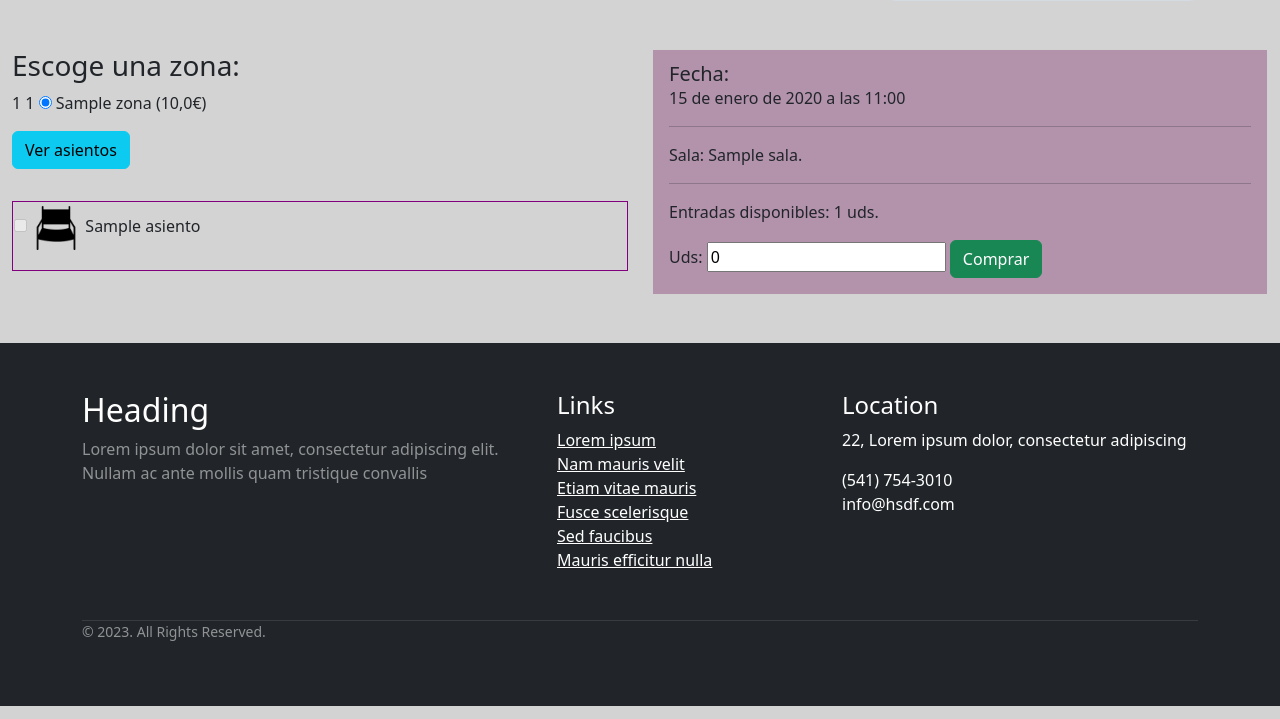
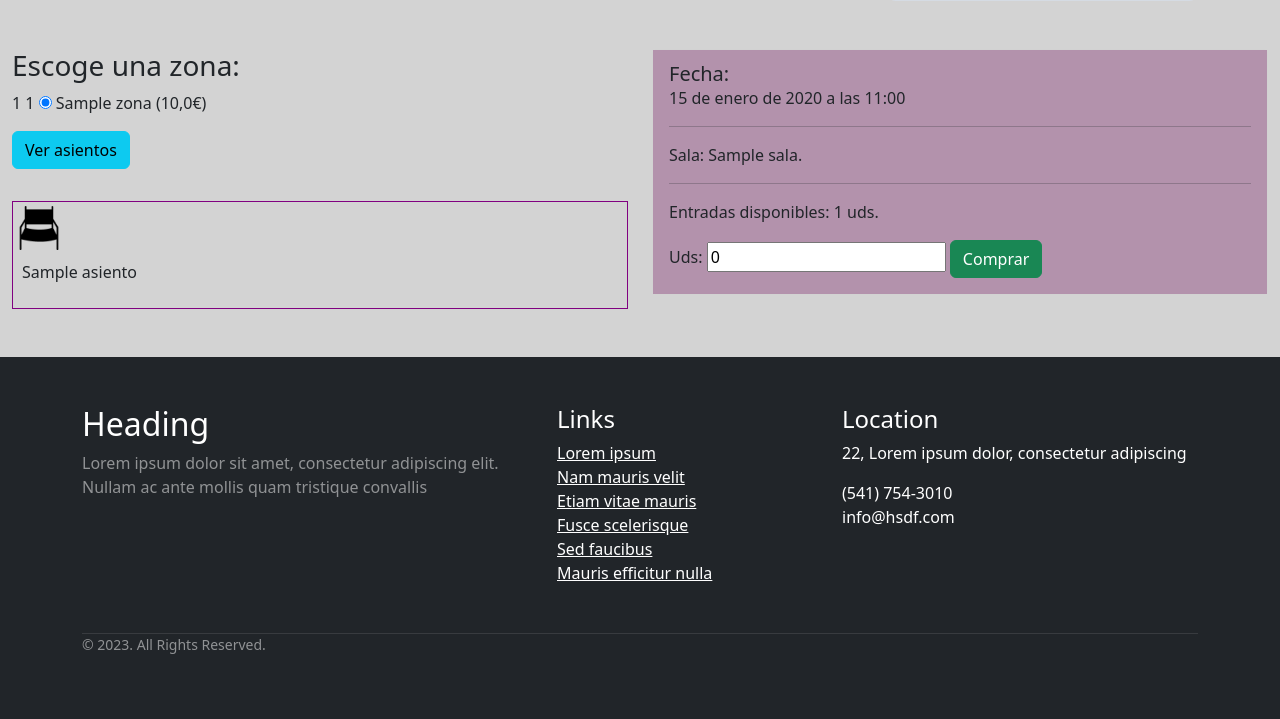
Before and after one commit to marinatg/FCT_MarinaTeran, a Django app: page /main/eventoDetalle/1 in a window 1280 px wide. Shown: the part 839-1558 px from the top of the page. Run offline with Django 4.2, Linux system fonts and the light colour scheme; tables that the repository leaves empty hold one stand-in row (values such as "Sample post"); grey boxes marked "Sample" are stand-in pictures.

Commit message:
mapa de asientos JS y CSS

```diff
--- a/main/templates/main/eventoDetalle.html
+++ b/main/templates/main/eventoDetalle.html
@@ -4,33 +4,50 @@
 <html>
 {% block content %}
 <head>
+<style>
+  #asientosDisponibles input[type='checkbox'] {
+    display: none;
+  }
+</style>
 <script src="https://code.jquery.com/jquery-3.6.0.min.js"></script>
 <script>
   document.addEventListener("DOMContentLoaded", function() {
     console.log("dentro de la funcion");
-        var asientos = document.getElementById("asientosDisponibles");
-        console.log(asientos);
-        var arrayAsientos = asientos.getElementsByTagName("input");
+    var arrayAsientos = document.querySelectorAll("#asientosDisponibles input[type='checkbox']");
     console.log(arrayAsientos);
     var unidades = document.getElementById("unidades");
     var uds = unidades.value;
 
-        for(var i = 0; i < arrayAsientos.length; i++){
-           arrayAsientos[i].addEventListener('change', function(){
+    for (var i = 0; i < arrayAsientos.length; i++) {
+      arrayAsientos[i].addEventListener('change', function() {
         if (this.checked) {
           console.log("dentro del if");
           uds = parseInt(uds) + 1;
           unidades.value = parseInt(uds);
           imagen = this.nextElementSibling.setAttribute("src", "/main/imagenes/sillaSeleccionada.png");
-                }else {
+        } else {
           uds = uds - 1;
           unidades.value = uds;
           imagen = this.nextElementSibling.setAttribute("src", "/main/imagenes/silla.png");
         }
       });
     }
+
+    var arrayImagenes = document.querySelectorAll("#asientosDisponibles img");
+    console.log(arrayImagenes);
+
+    for (var j = 0; j < arrayImagenes.length; j++) {
+      arrayImagenes[j].onclick = function() {
+        var checkbox = this.previousElementSibling;
+        checkbox.checked = !checkbox.checked; // Cambiar el estado de la casilla
+        checkbox.dispatchEvent(new Event('change')); // Disparar el evento change manualmente
+        // Agrega aquí cualquier otra lógica que deseas ejecutar al hacer clic en la imagen
+      };
+    }
   });
 </script>
+
+
 </head>
 <body>
 <div class="container">
@@ -81,7 +98,8 @@
                      <input type="checkbox" id="{{a.id}}" name="{{a.id}}" value="{{a.id}}" disabled>
                     <img src="/main/imagenes/deshabilitada.png" width="50" height="50" />
                     {% endif %}
-                    <label for="{{a.id}}">{{ a.asiento.nombre }}</label>
+                        <br/>
+                    <label class="m-2" for="{{a.id}}">{{ a.asiento.nombre }}</label>
                     </td>
                 {% if forloop.counter|divisibleby:4 %}
                 </tr>
```
Lines whose indentation alone changed are shown as unchanged.
